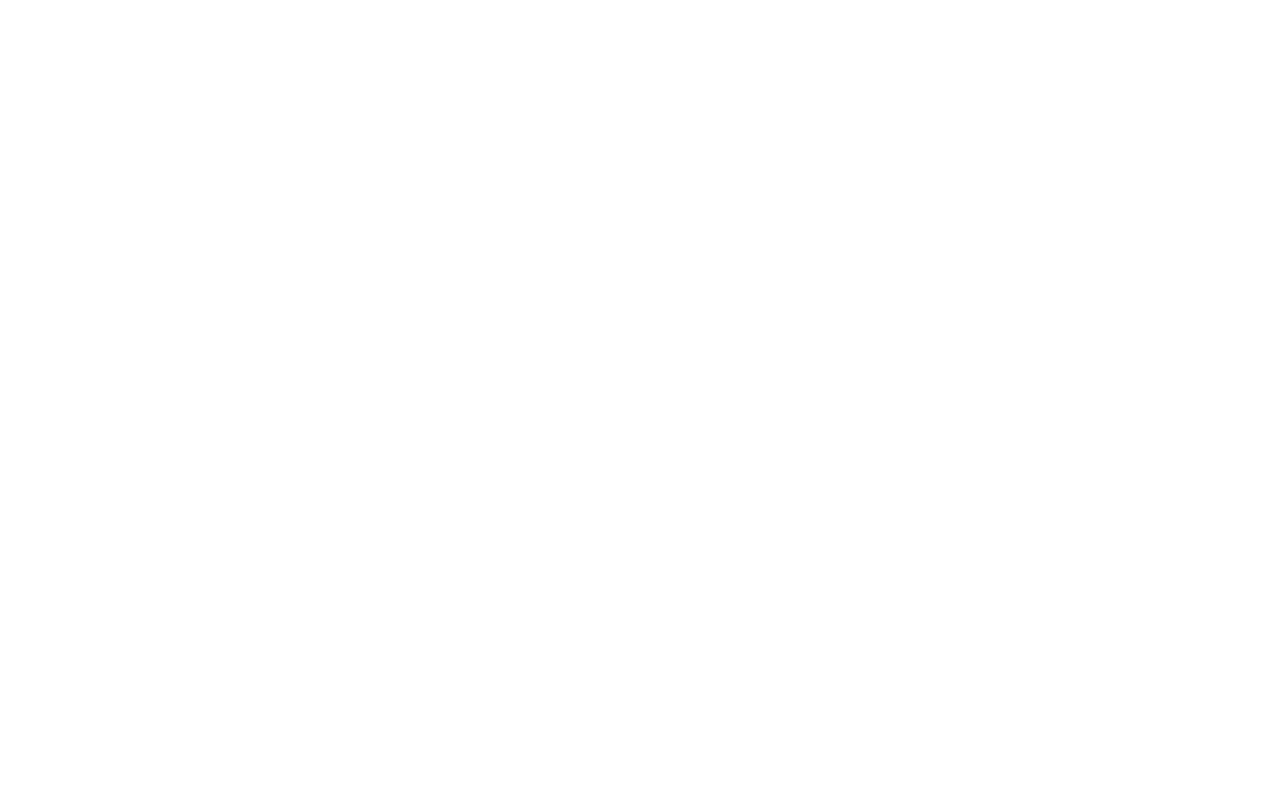
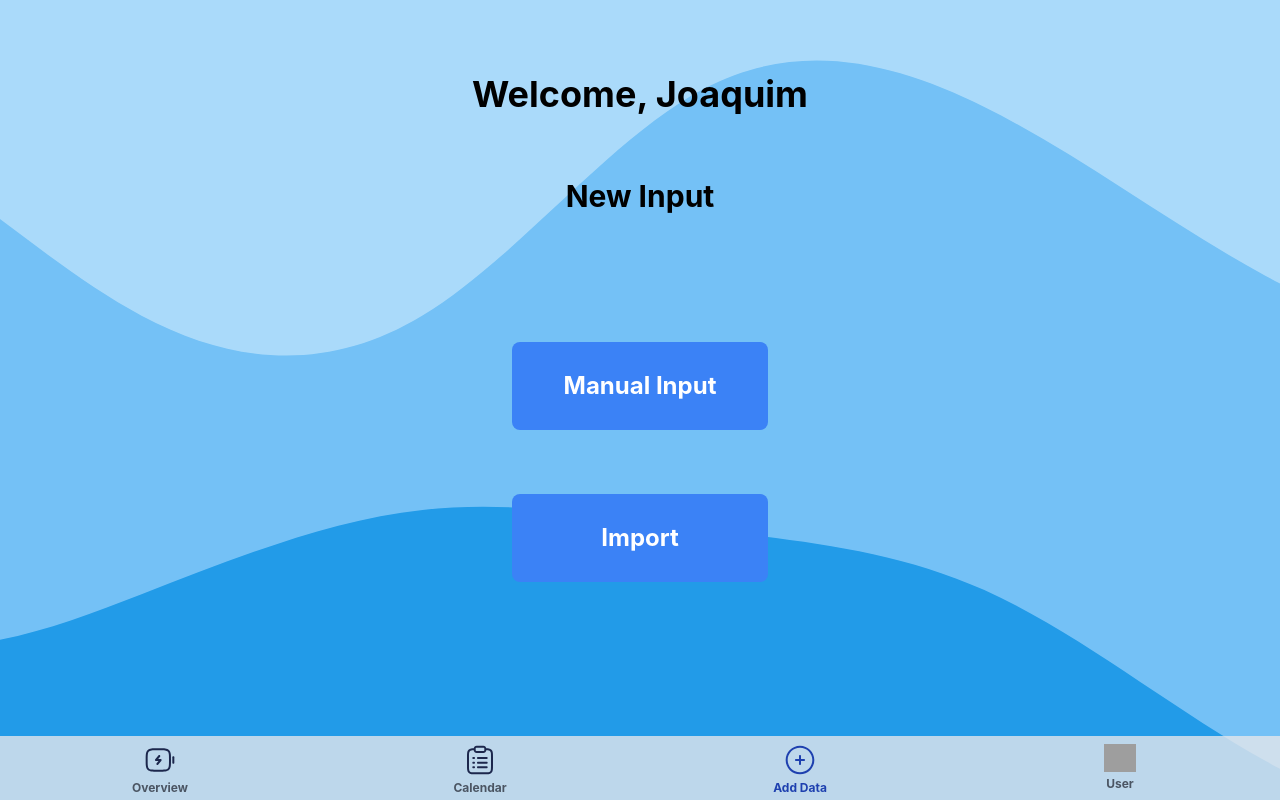
Before and after one commit to bcmeireles/lbec2024, a React (Create React App) app in the folder frontend/: page /newinput in a window 1280 px wide. Before the commit this address had no page. Built offline with nearby package versions, Linux system fonts and the light colour scheme; grey boxes are pictures that could not be loaded.

Commit message:
newInput view

```diff
--- a/frontend/src/App.tsx
+++ b/frontend/src/App.tsx
@@ -6,6 +6,7 @@
 import Calendar from './pages/Calendar';
 import AddData from './pages/AddData';
 import User from './pages/User';
+import NewInput from './pages/NewInput';
 
 function App() {
   return (
@@ -16,8 +17,9 @@
         <Route path="/" element={<h1>Home Page</h1>} />
         <Route path="/overview" element={<Overview />} />
         <Route path="/calendar" element={<Calendar />} />
+        <Route path="/newinput" element={<NewInput name="Joaquim" />} />
+        <Route path="/user" element={<User />} />
         <Route path="/adddata" element={<AddData />} />
-        <Route path="/user" element={<User />} />
       </Routes>
     </Router>
   );
--- a/frontend/src/components/ConsumptionForm.tsx
+++ b/frontend/src/components/ConsumptionForm.tsx
@@ -103,7 +103,7 @@
         />
         </div>
         <div className="flex justify-center mt-4">
-            <button type="submit" className="py-2 px-11 bg-blue-500 text-white rounded-lg">Submit</button>
+            <button type="submit" className="py-2 px-11 bg-blue-500 text-white rounded-lg font-bold">Submit</button>
         </div>
       </form>
     );
--- a/frontend/src/components/navbar/Navbar.tsx
+++ b/frontend/src/components/navbar/Navbar.tsx
@@ -27,7 +27,7 @@
       name: 'Add Data',
       icon: AddDataIcon,
       iconSelected: AddDataIconSelected,
-      href: '/adddata',
+      href: '/newinput',
     },
     {
       name: 'User',
--- a/frontend/src/pages/AddData.tsx
+++ b/frontend/src/pages/AddData.tsx
@@ -37,17 +37,10 @@
     },
   });
 
-  const handleFormSubmit = (formData: any, formName: string) => {
-    // Send POST request to /submit/<formName>
-    console.log('Submitting form:', formName, formData);
-  };
-
   const handleSubmitAll = () => {
     // Send 3 requests, one for each form
     console.log('Submitting all forms');
   };
-
-
 
   return (
     <div className="h-screen bg-white flex flex-col items-center justify-center px-6 relative">
@@ -74,7 +67,7 @@
           setForm={setForms}
           selectedForm={selectedForm}
         />
-          <button onClick={handleSubmitAll} className="py-2 px-11 bg-blue-500 text-white rounded-lg mt-4">Submit All</button>
+          <button onClick={handleSubmitAll} className="py-2 px-11 bg-blue-500 text-white rounded-lg mt-4 font-bold">Submit All</button>
         </div>
         <Navbar selected={3} />
       </div>
--- /dev/null
+++ b/frontend/src/pages/NewInput.tsx
@@ -0,0 +1,32 @@
+import React from 'react'
+import Navbar from '../components/navbar/Navbar'
+import waves from '../wickedbackground.svg'
+
+interface Props {
+  name: string;
+}
+
+function NewInput({ name }: Props) {
+  return (
+    <div className="h-screen bg-white flex flex-col items-center justify-center px-6 relative">
+      <img src={waves} alt="Waves" className="absolute bottom-0 left-0 w-full h-full" />
+      <div className="z-10 relative w-full">
+        <Navbar selected={3}/>
+        <div className="-mt-36">
+          <h1 className="text-4xl font-bold text-center">Welcome, {name}</h1>
+          <h2 className="text-3xl font-bold text-center mt-16">New Input</h2>
+        </div>
+        <div className="flex flex-col items-center mt-32 space-y-16">
+          <button onClick={() => {window.location.href = "/adddata"}} className="w-64 py-7 px-11 bg-blue-500 text-white font-bold rounded-lg text-2xl">
+            Manual Input
+          </button>
+          <button className="w-64 py-7 px-11 bg-blue-500 text-white font-bold rounded-lg text-2xl">
+            Import
+          </button>
+        </div>
+      </div>
+    </div>
+  )
+}
+
+export default NewInput
```
Also changed, not shown: 1 other file (tests, documents, lock files or other folders).
